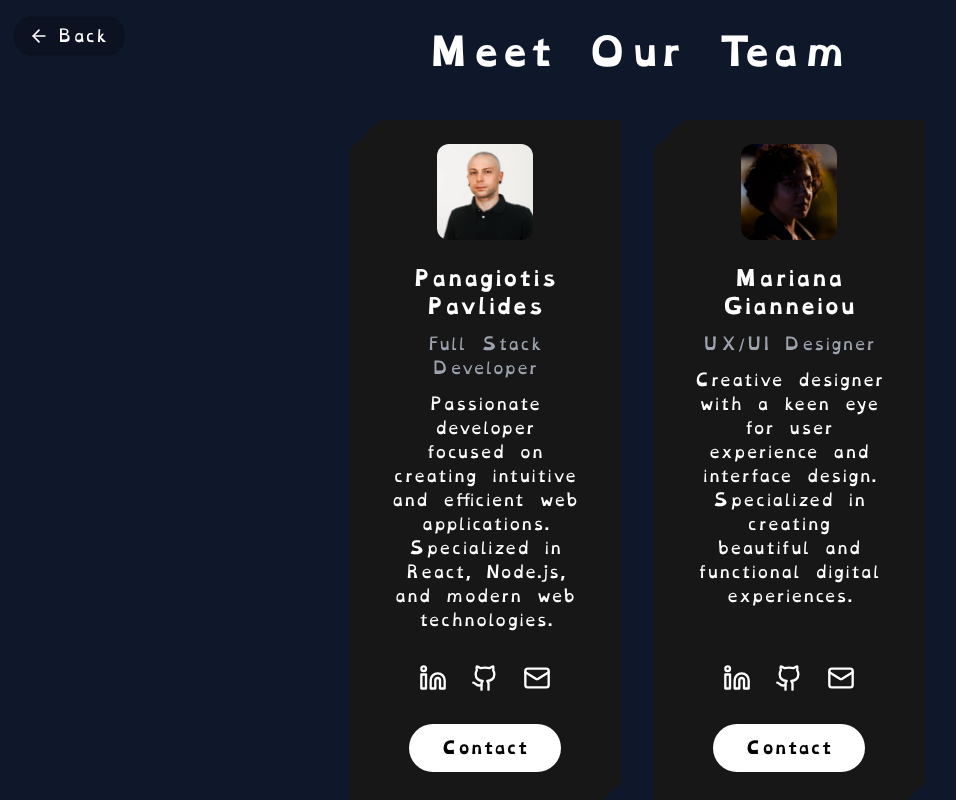
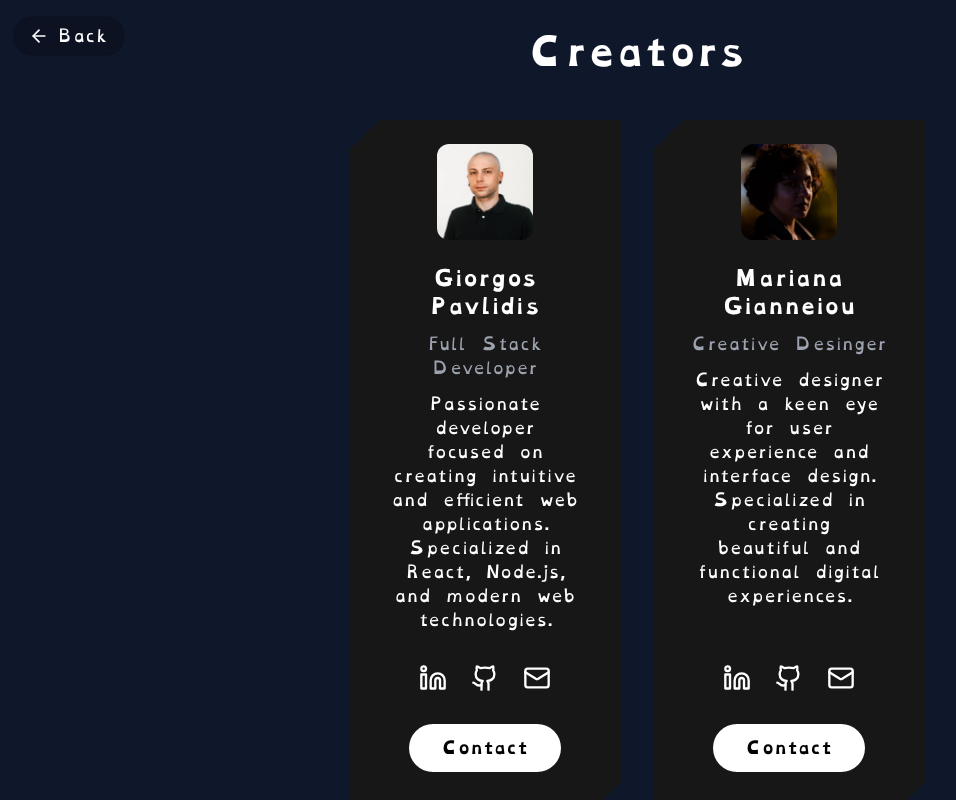
Before and after one commit to pgpavlides/mialexi, a Next.js app: page /credits in a window 1280 px wide. Shown: the top 800 px of the page, without its empty margins (3-959 px from the left). Built offline with nearby package versions, Linux system fonts and the light colour scheme.

Commit message:
fix:minor_text

```diff
--- a/app/credits/page.jsx
+++ b/app/credits/page.jsx
@@ -93,7 +93,7 @@ const ProfileCard = ({ name, title, bio, imageUrl, linkedIn, github, email }) =>
 export default function Credits() {
   const profiles = [
     {
-      name: "Panagiotis Pavlides",
+      name: "Giorgos Pavlidis",
       title: "Full Stack Developer",
       bio: "Passionate developer focused on creating intuitive and efficient web applications. Specialized in React, Node.js, and modern web technologies.",
       imageUrl: "/george.jfif",
@@ -103,7 +103,7 @@ export default function Credits() {
     },
     {
       name: "Mariana Gianneiou",
-      title: "UX/UI Designer",
+      title: "Creative Desinger",
       bio: "Creative designer with a keen eye for user experience and interface design. Specialized in creating beautiful and functional digital experiences.",
       imageUrl: "/marianna.jfif",
       linkedIn: "https://www.linkedin.com/in/mariana-gianneiou/",
@@ -125,7 +125,8 @@ export default function Credits() {
         animate={{ y: 0 }}
         className="text-3xl md:text-4xl font-bold text-white mb-6 md:mb-12 mt-16 md:mt-0"
       >
-        Meet Our Team
+        Creators
+
       </motion.h1>
 
       <motion.div
```
